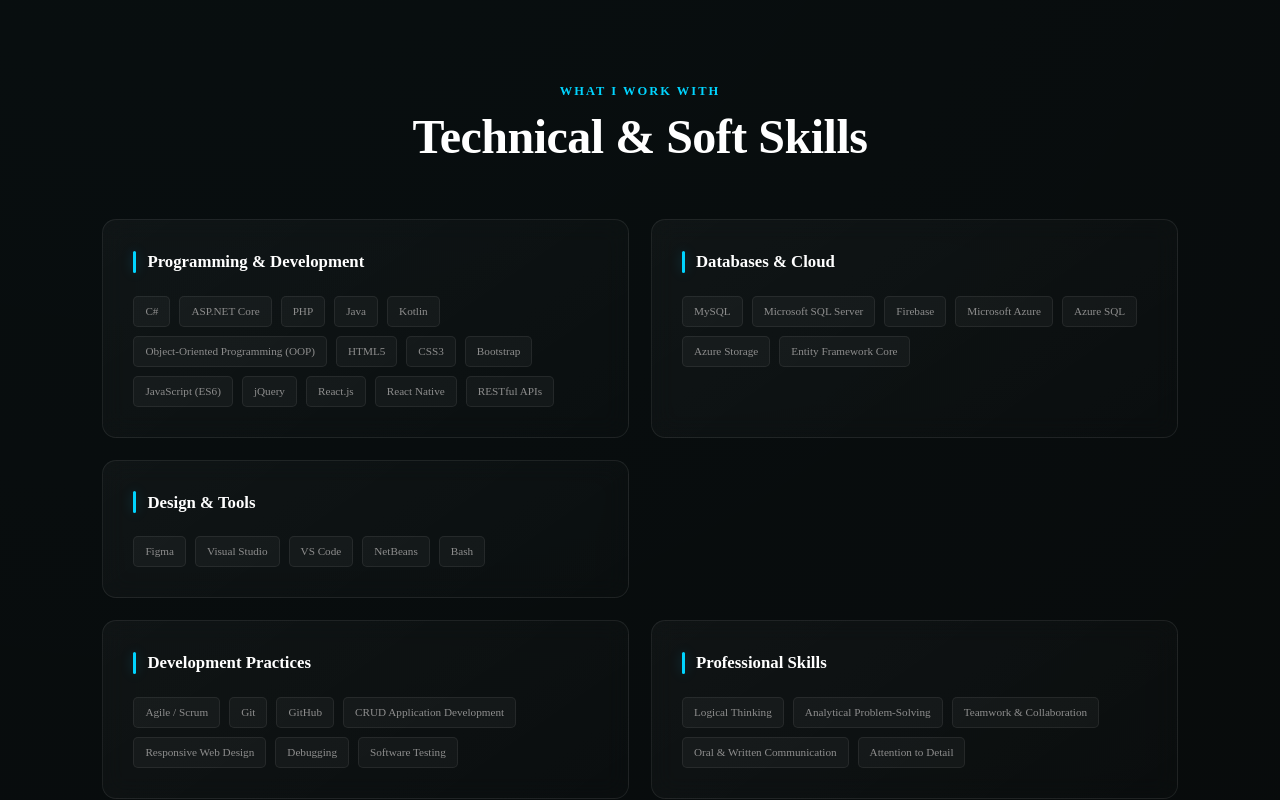
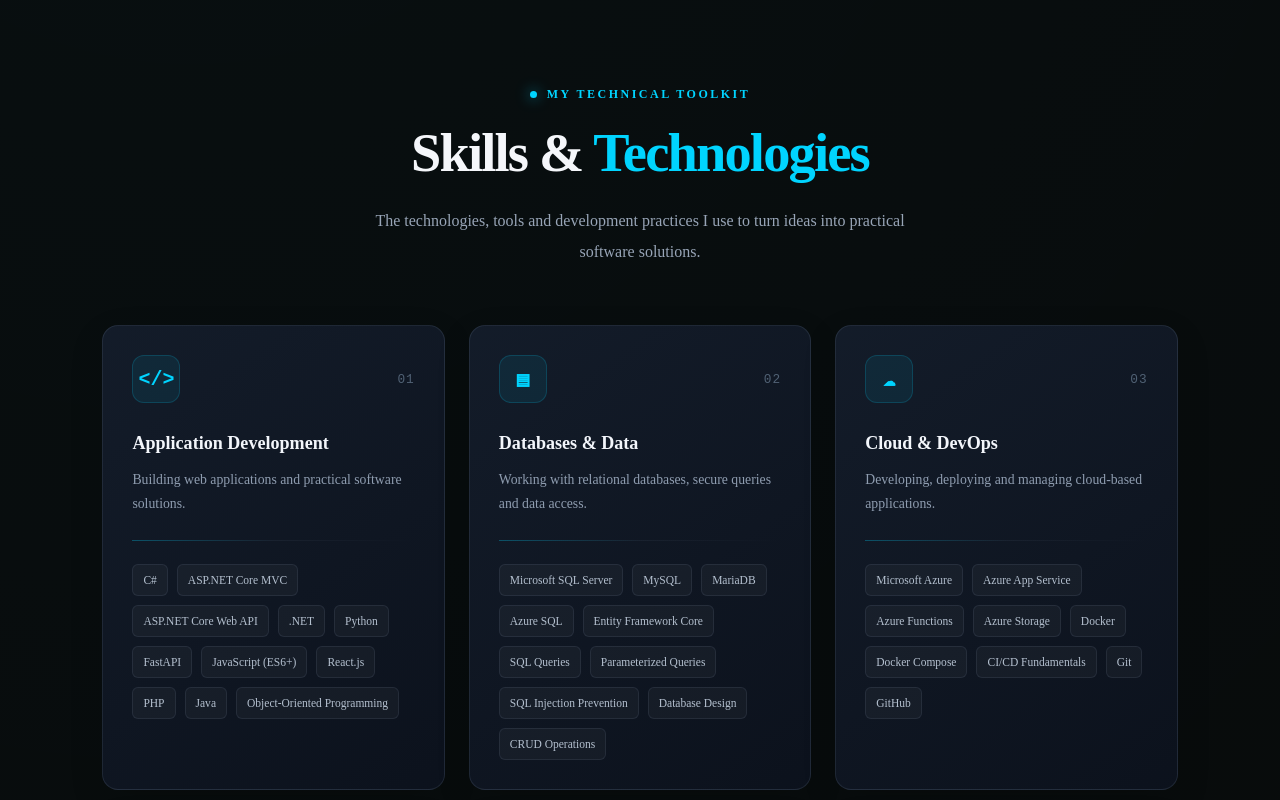
Before and after one commit to EFTECH05/franklin-portfolio, a React (Vite) app: page / in a window 1280 px wide. Shown: the part 1560-2360 px from the top of the page. Built offline with nearby package versions, Linux system fonts and the light colour scheme.

Commit message:
cccc
bbcbc

```diff
--- a/src/components/Skills.css
+++ b/src/components/Skills.css
@@ -4,8 +4,72 @@
 
 .skills-section {
   position: relative;
+  isolation: isolate;
+  overflow: hidden;
+  padding: 110px 24px;
+  background: radial-gradient(
+    ellipse at 50% 0%,
+    rgba(0, 212, 255, 0.055),
+    transparent 55%
+  );
+}
 
-  overflow: hidden;
+.skills-container {
+  position: relative;
+  max-width: 1180px;
+  margin: 0 auto;
+}
+
+/* =========================================
+   SECTION HEADING
+========================================= */
+
+.skills-heading {
+  max-width: 690px;
+  margin: 0 auto 58px;
+  text-align: center;
+}
+
+.skills-eyebrow {
+  display: inline-flex;
+  align-items: center;
+  justify-content: center;
+  gap: 10px;
+  margin-bottom: 20px;
+  color: #00d4ff;
+  font-size: 0.75rem;
+  font-weight: 700;
+  letter-spacing: 2.5px;
+}
+
+.skills-eyebrow-dot {
+  width: 7px;
+  height: 7px;
+  flex-shrink: 0;
+  border-radius: 50%;
+  background: #00d4ff;
+  box-shadow: 0 0 14px rgba(0, 212, 255, 0.7);
+}
+
+.skills-heading h2 {
+  margin: 0;
+  color: #f5f7fb;
+  font-size: clamp(2.1rem, 4.5vw, 3.4rem);
+  font-weight: 750;
+  line-height: 1.15;
+  letter-spacing: -1.8px;
+}
+
+.skills-heading h2 span {
+  color: #00d4ff;
+}
+
+.skills-heading > p {
+  max-width: 570px;
+  margin: 22px auto 0;
+  color: #98a5b7;
+  font-size: 1rem;
+  line-height: 1.9;
 }
 
 /* =========================================
@@ -14,14 +78,9 @@
 
 .skills-grid {
   display: grid;
-
-  grid-template-columns: repeat(2, minmax(0, 1fr));
-
-  gap: 22px;
-
-  max-width: 1400px;
-
-  margin: 0 auto;
+  grid-template-columns: repeat(3, minmax(0, 1fr));
+  gap: 24px;
+  align-items: stretch;
 }
 
 /* =========================================
@@ -30,67 +89,52 @@
 
 .skill-card {
   position: relative;
-
-  padding: 30px;
+  display: flex;
+  flex-direction: column;
+  min-width: 0;
+  padding: 29px;
+  overflow: hidden;
 
   background: linear-gradient(
     145deg,
-    rgba(255, 255, 255, 0.035),
-    rgba(255, 255, 255, 0.012)
+    rgba(20, 29, 43, 0.96),
+    rgba(12, 18, 29, 0.98)
   );
 
-  border: 1px solid rgba(255, 255, 255, 0.08);
+  border: 1px solid rgba(153, 177, 205, 0.13);
+  border-radius: 16px;
 
-  border-radius: 14px;
-
-  backdrop-filter: blur(12px);
-
-  -webkit-backdrop-filter: blur(12px);
-
-  overflow: hidden;
+  box-shadow: 0 12px 35px rgba(0, 0, 0, 0.12);
 
   transition:
-    transform 0.35s ease,
-    border-color 0.35s ease,
-    box-shadow 0.35s ease;
+    transform 0.3s ease,
+    border-color 0.3s ease,
+    box-shadow 0.3s ease;
 }
 
-/* =========================================
-   CARD BACKGROUND GLOW
-   ========================================= */
+/* Subtle background glow */
 
 .skill-card::before {
   content: "";
-
   position: absolute;
-
-  width: 180px;
-  height: 180px;
-
   top: -100px;
-  right: -80px;
-
+  right: -100px;
+  width: 210px;
+  height: 210px;
   border-radius: 50%;
-
-  background: rgba(0, 212, 255, 0.06);
-
-  filter: blur(55px);
-
+  background: rgba(0, 212, 255, 0.075);
+  filter: blur(65px);
   opacity: 0;
-
-  transition: opacity 0.4s ease;
-
   pointer-events: none;
+  transition: opacity 0.35s ease;
 }
 
 .skill-card:hover {
   transform: translateY(-6px);
-
-  border-color: rgba(0, 212, 255, 0.22);
-
+  border-color: rgba(0, 212, 255, 0.4);
   box-shadow:
-    0 20px 55px rgba(0, 0, 0, 0.35),
-    0 0 30px rgba(0, 212, 255, 0.04);
+    0 20px 50px rgba(0, 0, 0, 0.25),
+    0 0 25px rgba(0, 212, 255, 0.045);
 }
 
 .skill-card:hover::before {
@@ -98,43 +142,82 @@
 }
 
 /* =========================================
-   SKILL CARD TITLE
+   CARD HEADER
+========================================= */
+
+.skill-card-top {
+  position: relative;
+  display: flex;
+  align-items: center;
+  justify-content: space-between;
+  margin-bottom: 27px;
+}
+
+.skill-icon {
+  display: flex;
+  align-items: center;
+  justify-content: center;
+  width: 48px;
+  height: 48px;
+
+  color: #00d4ff;
+  background: rgba(0, 212, 255, 0.08);
+  border: 1px solid rgba(0, 212, 255, 0.17);
+  border-radius: 12px;
+
+  font-family: monospace;
+  font-size: 1.25rem;
+  font-weight: 700;
+
+  transition:
+    background 0.3s ease,
+    transform 0.3s ease;
+}
+
+.skill-card:hover .skill-icon {
+  background: rgba(0, 212, 255, 0.14);
+  transform: scale(1.04);
+}
+
+.skill-number {
+  color: #506174;
+  font-family: monospace;
+  font-size: 0.8rem;
+  letter-spacing: 1px;
+}
+
+/* =========================================
+   CARD TITLES AND DESCRIPTIONS
 ========================================= */
 
 .skill-card h3 {
   position: relative;
-
-  margin: 0 0 22px;
-
-  padding-left: 14px;
-
-  color: #ffffff;
-
-  font-size: 1.05rem;
-
-  font-weight: 600;
-
-  line-height: 1.4;
+  margin: 0 0 11px;
+  color: #f3f6fb;
+  font-size: 1.13rem;
+  font-weight: 650;
+  line-height: 1.5;
 }
 
-.skill-card h3::before {
-  content: "";
+.skill-description {
+  position: relative;
+  min-height: 48px;
+  margin: 0;
+  color: #8f9db0;
+  font-size: 0.86rem;
+  line-height: 1.75;
+}
 
-  position: absolute;
-
-  left: 0;
-  top: 50%;
-
-  width: 3px;
-  height: 22px;
-
-  transform: translateY(-50%);
-
-  background: #00d4ff;
-
-  border-radius: 3px;
-
-  box-shadow: 0 0 12px rgba(0, 212, 255, 0.25);
+.skill-divider {
+  width: 100%;
+  height: 1px;
+  margin: 23px 0;
+  background: linear-gradient(
+    90deg,
+    rgba(0, 212, 255, 0.3),
+    rgba(153, 177, 205, 0.07),
+    transparent
+  );
 }
 
 /* =========================================
@@ -143,129 +226,129 @@
 
 .skill-tags {
   position: relative;
-
   display: flex;
-
   flex-wrap: wrap;
-
+  align-content: flex-start;
   gap: 9px;
 }
 
 .skill-tag {
   display: inline-flex;
+  align-items: center;
+  max-width: 100%;
+  min-height: 31px;
+  padding: 7px 10px;
 
-  align-items: center;
+  color: #b4c0cf;
+  background: rgba(255, 255, 255, 0.035);
+  border: 1px solid rgba(168, 188, 210, 0.1);
+  border-radius: 6px;
 
-  justify-content: center;
-
-  min-height: 31px;
-
-  padding: 6px 11px;
-
-  color: #8e8e8e;
-
-  background: rgba(255, 255, 255, 0.035);
-
-  border: 1px solid rgba(255, 255, 255, 0.07);
-
-  border-radius: 5px;
-
-  font-size: 0.7rem;
-
+  font-size: 0.72rem;
   font-weight: 500;
-
-  line-height: 1.3;
+  line-height: 1.4;
+  overflow-wrap: anywhere;
 
   transition:
-    color 0.3s ease,
-    background 0.3s ease,
-    border-color 0.3s ease,
-    transform 0.3s ease;
+    color 0.25s ease,
+    background 0.25s ease,
+    border-color 0.25s ease;
 }
 
 .skill-tag:hover {
-  color: #00d4ff;
-
-  background: rgba(0, 212, 255, 0.06);
-
-  border-color: rgba(0, 212, 255, 0.25);
-
-  transform: translateY(-2px);
+  color: #65e8ff;
+  background: rgba(0, 212, 255, 0.075);
+  border-color: rgba(0, 212, 255, 0.3);
 }
 
 /* =========================================
-   THIRD CARD
+   SECTION FOOTER
 ========================================= */
 
-.skill-card:nth-child(3) {
-  grid-column: 1 / -1;
+.skills-footer {
+  display: flex;
+  align-items: center;
+  justify-content: center;
+  gap: 20px;
+  margin-top: 55px;
+}
 
-  max-width: calc(50% - 11px);
+.skills-footer p {
+  margin: 0;
+  color: #8492a5;
+  font-size: 0.85rem;
+  line-height: 1.7;
+  text-align: center;
+}
+
+.skills-footer-line {
+  width: 45px;
+  height: 1px;
+  background: rgba(0, 212, 255, 0.3);
 }
 
 /* =========================================
-   FOURTH CARD
+   LAPTOPS AND SMALL DESKTOPS
 ========================================= */
 
-.skill-card:nth-child(4) {
-  grid-column: 1 / 2;
+@media (max-width: 1100px) {
+  .skills-grid {
+    grid-template-columns: repeat(2, minmax(0, 1fr));
+    gap: 20px;
   }
 
-/* =========================================
-   FIFTH CARD
-   ========================================= */
-
-.skill-card:nth-child(5) {
-  grid-column: 2 / 3;
+  .skill-card {
+    padding: 26px;
   }
 
-/* =========================================
-   TABLET
-   ========================================= */
-
-@media (max-width: 1000px) {
-  .skills-grid {
-    grid-template-columns: 1fr;
-  }
-
-  .skill-card:nth-child(3),
-  .skill-card:nth-child(4),
-  .skill-card:nth-child(5) {
-    grid-column: auto;
-
-    max-width: none;
+  .skill-description {
+    min-height: auto;
   }
 }
 
 /* =========================================
-   MOBILE
+   TABLETS AND MOBILE
 ========================================= */
 
-@media (max-width: 600px) {
+@media (max-width: 700px) {
+  .skills-section {
+    padding: 85px 20px;
+  }
+
+  .skills-heading {
+    margin-bottom: 42px;
+  }
+
+  .skills-heading h2 {
+    letter-spacing: -1px;
+  }
+
+  .skills-heading > p {
+    font-size: 0.94rem;
+  }
+
   .skills-grid {
+    grid-template-columns: 1fr;
     gap: 18px;
+    max-width: 520px;
+    margin: 0 auto;
   }
 
   .skill-card {
-    padding: 24px;
+    padding: 26px;
   }
 
-  .skill-card h3 {
-    font-size: 0.98rem;
-
-    margin-bottom: 18px;
+  .skill-card-top {
+    margin-bottom: 22px;
   }
 
-  .skill-tag {
-    min-height: 29px;
-
-    padding: 5px 9px;
-
-    font-size: 0.65rem;
+  .skills-footer {
+    margin-top: 40px;
+    gap: 12px;
   }
 
-  .skill-tags {
-    gap: 7px;
+  .skills-footer-line {
+    width: 22px;
   }
 }
 
@@ -274,17 +357,65 @@
 ========================================= */
 
 @media (max-width: 400px) {
+  .skills-section {
+    padding: 70px 16px;
+  }
+
+  .skills-eyebrow {
+    font-size: 0.66rem;
+    letter-spacing: 1.8px;
+  }
+
+  .skills-heading h2 {
+    font-size: 2rem;
+  }
+
+  .skills-heading > p {
+    font-size: 0.88rem;
+    line-height: 1.8;
+  }
+
   .skill-card {
-    padding: 20px;
+    padding: 22px;
+    border-radius: 13px;
+  }
+
+  .skill-icon {
+    width: 43px;
+    height: 43px;
   }
 
   .skill-card h3 {
-    font-size: 0.92rem;
+    font-size: 1.04rem;
   }
 
   .skill-tag {
-    font-size: 0.61rem;
+    padding: 6px 9px;
+    font-size: 0.68rem;
+  }
 
-    padding: 5px 8px;
+  .skill-tags {
+    gap: 7px;
+  }
+
+  .skills-footer p {
+    font-size: 0.76rem;
   }
 }
+
+/* =========================================
+   ACCESSIBILITY
+========================================= */
+
+@media (prefers-reduced-motion: reduce) {
+  .skill-card,
+  .skill-card::before,
+  .skill-icon,
+  .skill-tag {
+    transition: none;
+  }
+
+  .skill-card:hover {
+    transform: none;
+  }
+}
--- a/src/components/Skills.jsx
+++ b/src/components/Skills.jsx
@@ -1,82 +1,151 @@
 import React from "react";
 import "./Skills.css";
 
-function Skills() {
 const skillGroups = [
   {
-      title: "Programming & Development",
+    number: "01",
+    icon: "</>",
+    title: "Application Development",
+    description: "Building web applications and practical software solutions.",
     skills: [
       "C#",
-        "ASP.NET Core",
+      "ASP.NET Core MVC",
+      "ASP.NET Core Web API",
+      ".NET",
+      "Python",
+      "FastAPI",
+      "JavaScript (ES6+)",
+      "React.js",
       "PHP",
       "Java",
-        "Kotlin",
-        "Object-Oriented Programming (OOP)",
-        "HTML5",
-        "CSS3",
-        "Bootstrap",
-        "JavaScript (ES6)",
-        "jQuery",
-        "React.js",
-        "React Native",
-        "RESTful APIs",
+      "Object-Oriented Programming",
     ],
   },
-
   {
-      title: "Databases & Cloud",
+    number: "02",
+    icon: "▤",
+    title: "Databases & Data",
+    description:
+      "Working with relational databases, secure queries and data access.",
     skills: [
+      "Microsoft SQL Server",
       "MySQL",
-        "Microsoft SQL Server",
-        "Firebase",
-        "Microsoft Azure",
+      "MariaDB",
       "Azure SQL",
-        "Azure Storage",
       "Entity Framework Core",
+      "SQL Queries",
+      "Parameterized Queries",
+      "SQL Injection Prevention",
+      "Database Design",
+      "CRUD Operations",
     ],
   },
-
   {
-      title: "Design & Tools",
-      skills: ["Figma", "Visual Studio", "VS Code", "NetBeans", "Bash"],
-    },
-
-    {
-      title: "Development Practices",
+    number: "03",
+    icon: "☁",
+    title: "Cloud & DevOps",
+    description: "Developing, deploying and managing cloud-based applications.",
     skills: [
-        "Agile / Scrum",
+      "Microsoft Azure",
+      "Azure App Service",
+      "Azure Functions",
+      "Azure Storage",
+      "Docker",
+      "Docker Compose",
+      "CI/CD Fundamentals",
       "Git",
       "GitHub",
-        "CRUD Application Development",
-        "Responsive Web Design",
-        "Debugging",
-        "Software Testing",
     ],
   },
-
   {
-      title: "Professional Skills",
+    number: "04",
+    icon: "⌘",
+    title: "Mobile Development",
+    description:
+      "Developing mobile applications and integrating backend services.",
     skills: [
-        "Logical Thinking",
-        "Analytical Problem-Solving",
-        "Teamwork & Collaboration",
-        "Oral & Written Communication",
-        "Attention to Detail",
+      "React Native",
+      "Expo",
+      "Kotlin",
+      "RESTful APIs",
+      "API Integration",
+      "Firebase",
+      "Mobile UI Development",
+      "Authentication",
+    ],
+  },
+  {
+    number: "05",
+    icon: "◇",
+    title: "Security & Testing",
+    description:
+      "Applying security principles and testing application functionality.",
+    skills: [
+      "Application Security",
+      "Authentication",
+      "Email OTP Verification",
+      "Unit Testing",
+      "xUnit",
+      "Debugging",
+      "Error Handling",
+      "Secure Development",
+    ],
+  },
+  {
+    number: "06",
+    icon: "✳",
+    title: "Tools & UI/UX Design",
+    description:
+      "Designing user interfaces and supporting collaborative development.",
+    skills: [
+      "Figma",
+      "Visual Studio",
+      "Visual Studio Code",
+      "NetBeans",
+      "Bash",
+      "Responsive Web Design",
+      "Agile / Scrum",
+      "Technical Documentation",
     ],
   },
 ];
 
+function Skills() {
   return (
     <section id="skills" className="section skills-section">
-      <div className="section-heading">
-        <p>What I work with</p>
-        <h2>Technical & Soft Skills</h2>
-      </div>
+      <div className="skills-container">
+        <header className="skills-heading">
+          <span className="skills-eyebrow">
+            <span className="skills-eyebrow-dot" />
+            MY TECHNICAL TOOLKIT
+          </span>
+
+          <h2>
+            Skills &amp; <span>Technologies</span>
+          </h2>
+
+          <p>
+            The technologies, tools and development practices I use to turn
+            ideas into practical software solutions.
+          </p>
+        </header>
 
         <div className="skills-grid">
           {skillGroups.map((group) => (
-          <article className="skill-card" key={group.title}>
+            <article className="skill-card" key={group.number}>
+              <div className="skill-card-top">
+                <div className="skill-icon" aria-hidden="true">
+                  {group.icon}
+                </div>
+
+                <span className="skill-number">{group.number}</span>
+              </div>
+
               <h3>{group.title}</h3>
+
+              <p className="skill-description">{group.description}</p>
+
+              <div className="skill-divider" />
 
               <div className="skill-tags">
                 {group.skills.map((skill) => (
@@ -88,6 +157,15 @@
             </article>
           ))}
         </div>
+
+        <div className="skills-footer">
+          <span className="skills-footer-line" />
+
+          <p>Always learning. Always building. Always improving.</p>
+
+          <span className="skills-footer-line" />
+        </div>
+      </div>
     </section>
   );
 }
```
Lines whose indentation alone changed are shown as unchanged.
